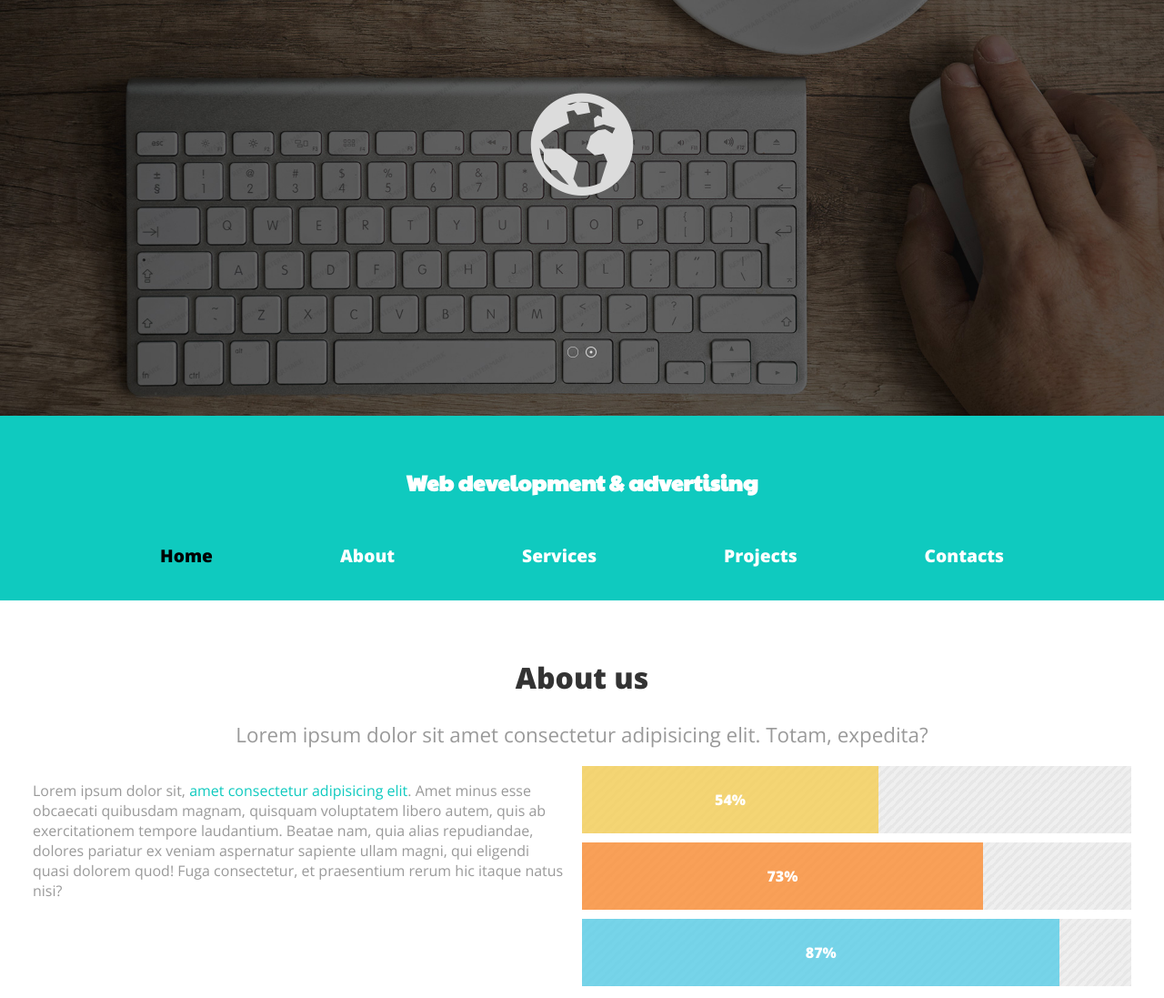
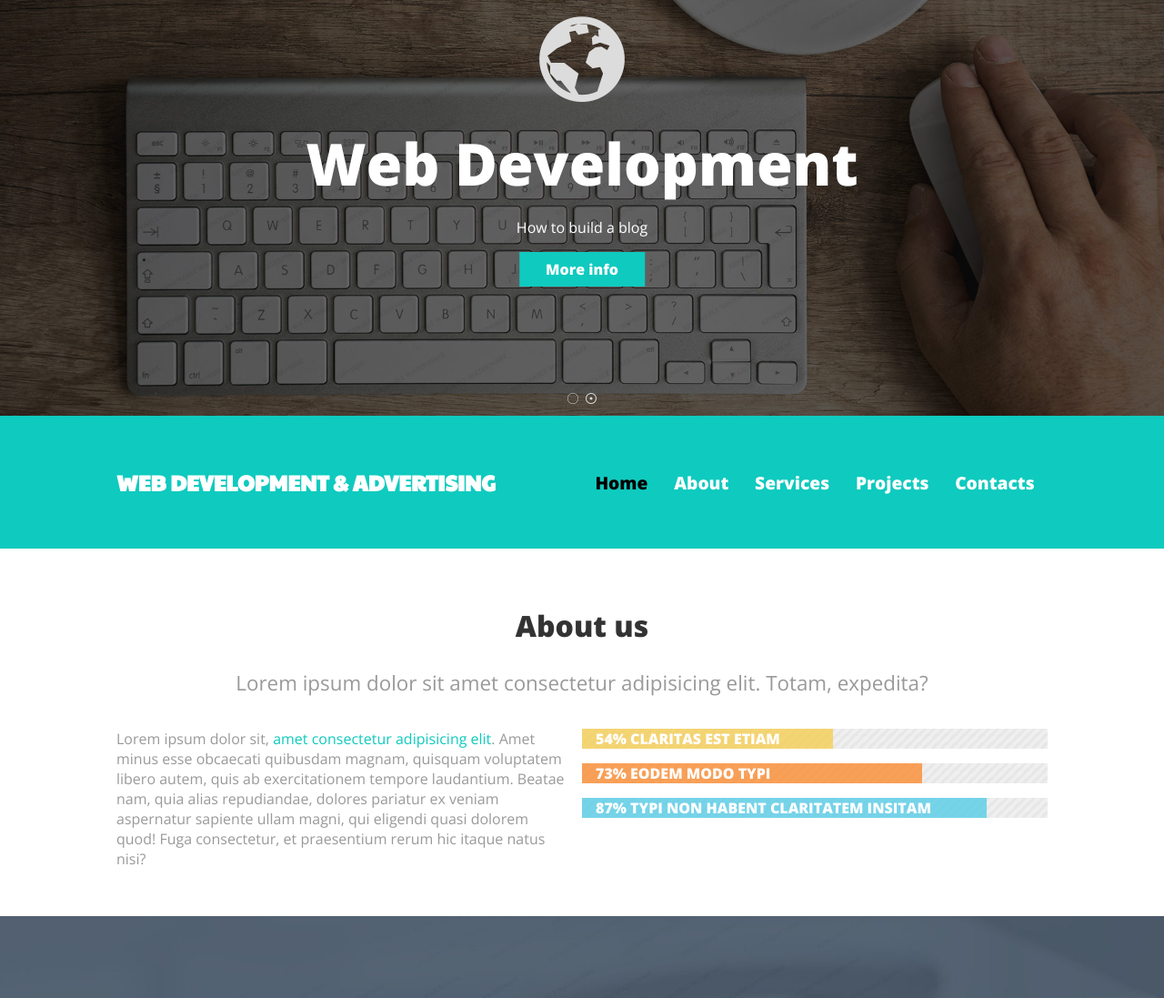
Before and after one commit to st3phd3r0m/wf3-agence, a plain HTML site: page index-corr.html in a window 1280 px wide. Shown: the part 140-1237 px from the top of the page at 91% size. Drawn offline with nearby package versions, Linux system fonts and the light colour scheme.

Commit message:
vue ordi +/- finie

```diff
--- a/scss/styles-sass.scss
+++ b/scss/styles-sass.scss
@@ -33,19 +33,48 @@ body {
 
                     .la-globe {
                         font-weight: 700;
-                        font-size: 150px;
+                        font-size: 125px;
                         color: $grisLogo;
                     }
 
-                    >h1,
-                    >h2,
-                    >a {
+                    >h1, >h2,>a {
                         display: none;
                     }
+
+
+                    @media screen and (min-width: 1200px){
+                        >h1, >h2,>a{
+                            display: inherit;
+                        }
+                        >h1 {
+                            font-size: 4rem;
+                            margin-top: 0.5rem;
+                            margin-bottom: 1rem;
+                        }
+
+                        >h2 {
+                            font-size: 1rem;
+                            font-weight: lighter;
+                            margin-top: 0.5rem;
+                            margin-bottom: 1rem;
+                        }
+
+                        >a{
+                            text-decoration: none;
+                            color: white;
+                            font-weight: bold;
+                            background-color: $cyan;
+                            padding: 8px;
+                            width: 20%;
+                            margin:auto;
+                        }
+
+                    }
+
                 }
 
                 +div {
-                    bottom: 10%;
+                    bottom: 8px;
                     transform: translateX(-50%);
                     color: $grisLogo;
                 }
@@ -60,6 +89,7 @@ body {
             h1 {
                 font-family: 'Paytone One', sans-serif;
                 text-align: center;
+                text-transform: uppercase;
             }
 
             ul {
@@ -85,9 +115,7 @@ body {
                             color: black;
                         }
                     }
-
                 }
-
             }
 
             select {
@@ -99,12 +127,25 @@ body {
                 @media screen and (min-width: 768px) {
                     display: none;
                 }
-
-
-
             }
 
+            @media screen and (min-width: 1200px) {
+                padding-left: 10%;
+                padding-right: 10%;
+
+                display: flex;
+                justify-content: space-around;
+                h1{
+                    width: 50%;
+                    text-align: left;
+                }
+                ul{
+                    width: 50%;
+                    margin: auto;
+                }
+            }
         }
+
     }
 
 
@@ -129,7 +170,7 @@ body {
                 article {
                     text-align: left;
                     color: $noir04;
-                    font-size: 1rem;
+                    font-size: rem;
 
                     p>a {
                         color: $cyan;
@@ -152,7 +193,7 @@ body {
                             box-sizing: border-box;
                             /* On  peut aussi utiliser la fonction calc(X%, Ypx)
                         voir*/
-                            padding: 10px;
+                            // padding: 10px;
 
                             p {
                                 text-align: center;
@@ -163,6 +204,13 @@ body {
 
                                 span {
                                     display: none;
+                                }
+                                @media screen and (min-width: 1200px){
+                                    span{
+                                        display: inline;
+                                    }
+                                    text-align: left;
+                                    padding-left:15px;
                                 }
                             }
                         }
@@ -190,9 +238,11 @@ body {
             @media screen and (min-width: 768px) {
                 &:first-of-type>div {
                     display: flex;
+
                     article {
                         flex: 1;
-                        p{
+
+                        p {
                             margin-right: 16px;
                         }
                     }
@@ -225,6 +275,21 @@ body {
                     font-weight: 500;
                     padding-bottom: 75px;
                 }
+                @media screen and (min-width: 1200px){
+                    height: 100vh;
+                    position: relative;
+                    h1,h2{
+                        display: none;
+                    }
+                    img{
+                        position: absolute;
+                        bottom: 0;
+                        left:50%;
+                        width:80%;
+                        transform: translateX(-50%);
+                    }
+
+                }
             }
 
             /* Page Robert Adams */
@@ -236,6 +301,10 @@ body {
                     display: flex;
                     justify-content: space-around;
                     padding: 0 15% 0 15%;
+
+                    @media screen and (min-width: 1200px){
+                        padding: 0 40% 0 40%;
+                    }
 
                     img {
                         border-radius: 50%;
@@ -279,6 +348,11 @@ body {
                             padding-left: 30px;
                         }
                     }
+
+                    @media screen and (min-width: 1200px){
+                        padding-left: 10%;
+                        padding-right: 10%;
+                    }
                 }
             }
 
@@ -296,6 +370,11 @@ body {
                             width: 22%;
                         }
                     }
+                }
+
+                @media screen and (min-width: 1200px) {
+                    padding-left: 10%;
+                    padding-right: 10%;
                 }
 
                 article {
@@ -354,8 +433,12 @@ body {
                         }
                     }
                 }
+
+                @media screen and (min-width: 1200px) {
+                    padding-left: 10%;
+                    padding-right: 10%;
+                }
             }
-
 
             /* Page contacts */
             &:nth-of-type(6) {
@@ -405,11 +488,17 @@ body {
                     div:nth-child(4) label {
                         height: 7rem;
                     }
+
                     @media screen and (min-width: 768px) {
                         width: 60%;
                         margin: auto;
                     }
                 }
+            }
+
+            @media screen and (min-width: 1200px){
+                padding-left: 10%;
+                padding-right: 10%;
             }
         }
     }
```
Also changed, not shown: css/styles-sass.css, css/styles-sass.min.css, 2 other files.
